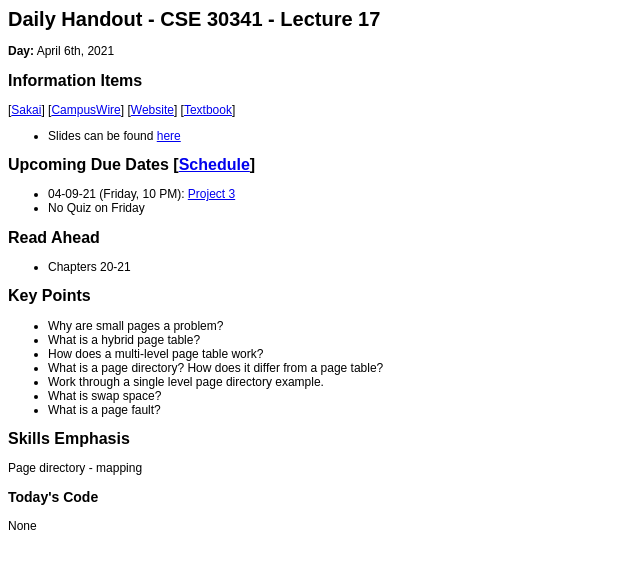
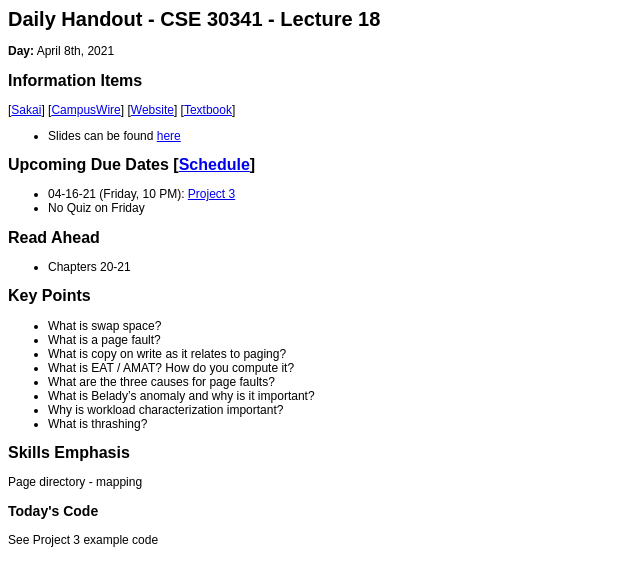
Before and after one commit to adstriegel/adstriegel.github.io, a plain HTML site: page courses/cse30341/spring-2021/dailies/Lecture18-04-08-21.html in a window 1280 px wide. Shown: the whole page, without its empty margins (0-640 px from the left). Drawn offline with Linux system fonts and the light colour scheme.

Commit message:
Lecture 18 updates

```diff
--- a/courses/cse30341/spring-2021/dailies/Lecture17-04-06-21.html
+++ b/courses/cse30341/spring-2021/dailies/Lecture18-04-08-21.html
@@ -4,9 +4,9 @@
 
 <body class="p1">
 
-<h1>Daily Handout - CSE 30341 - Lecture 17</h1>
+<h1>Daily Handout - CSE 30341 - Lecture 18</h1>
 
-<b>Day:</b> April 6th, 2021
+<b>Day:</b> April 8th, 2021
 
 <hline>
 
@@ -16,13 +16,13 @@
 [<a href="https://adstriegel.github.io/courses/cse30341/spring-2021/">Website</a>] [<a href="https://pages.cs.wisc.edu/~remzi/OSTEP/">Textbook</a>]
 
 <ul>
-<li>Slides can be found <a href="https://sakailogin.nd.edu/access/content/group/SP21-CSE-30341-01/Slides/Lecture-15-03-30-21.pptx">here</a>
+<li>Slides can be found <a href="https://sakailogin.nd.edu/access/content/group/SP21-CSE-30341-01/Slides/Lecture-18-04-08-21.pptx">here</a>
 </ul>
 
 <h2>Upcoming Due Dates [<a href="../schedule.html">Schedule</a>]</h2>
 
 <ul class="p1">
-<li>04-09-21 (Friday, 10 PM): <a href="../project3/project3.html">Project 3</a>
+<li>04-16-21 (Friday, 10 PM): <a href="../project3/project3.html">Project 3</a>
 <li>No Quiz on Friday
 </ul>
 
@@ -36,13 +36,14 @@
 <h2>Key Points</h2>
 
 <ul>
-<li>Why are small pages a problem?
-<li>What is a hybrid page table?
-<li>How does a multi-level page table work?
-<li>What is a page directory? How does it differ from a page table?
-<li>Work through a single level page directory example.
 <li>What is swap space?
 <li>What is a page fault?
+<li>What is copy on write as it relates to paging?
+<li>What is EAT / AMAT?  How do you compute it?
+<li>What are the three causes for page faults?
+<li>What is Belady’s anomaly and why is it important?
+<li>Why is workload characterization important?
+<li>What is thrashing?
 </ul>
 
 <h2>Skills Emphasis</h2>
@@ -51,4 +52,4 @@ Page directory - mapping
 
 <h3>Today's Code</h3>
 
-None
+See Project 3 example code
```
Also changed, not shown: courses/cse30341/spring-2021/schedule.html (+6 -3 lines), courses/cse30341/spring-2021/syllabus.html (+1 -0 lines).
